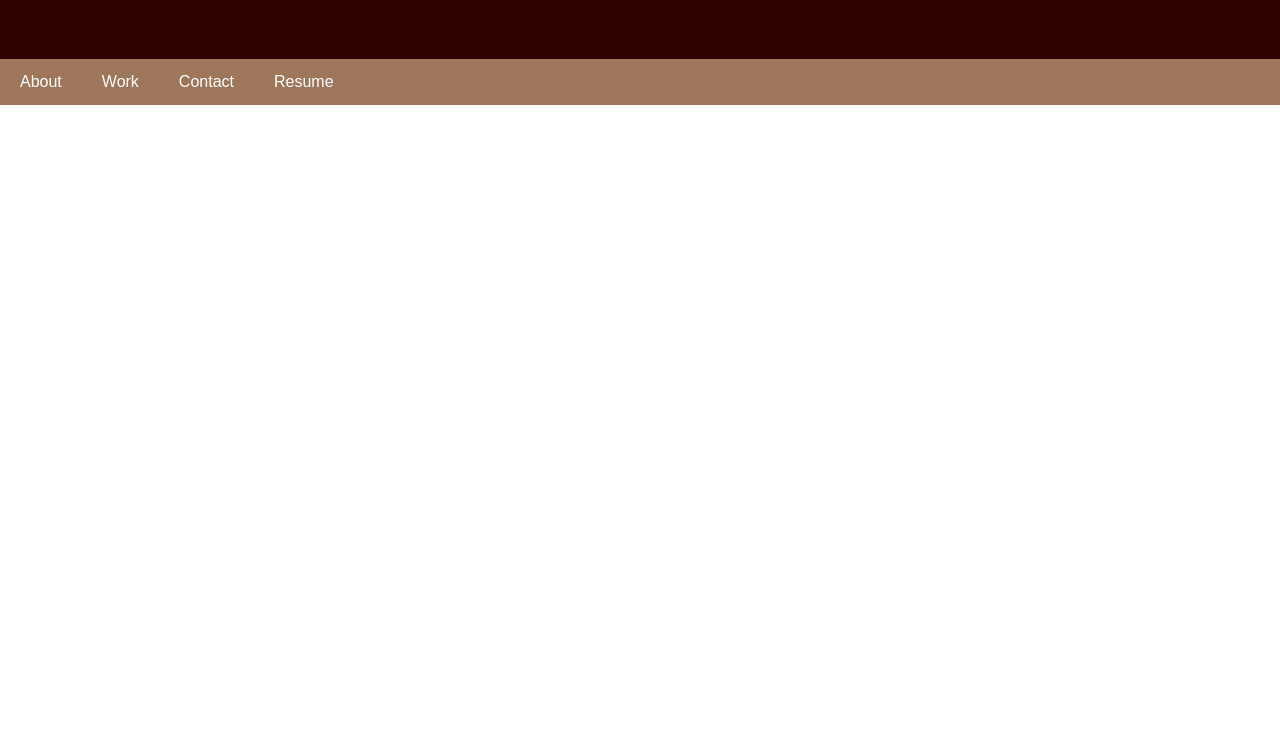
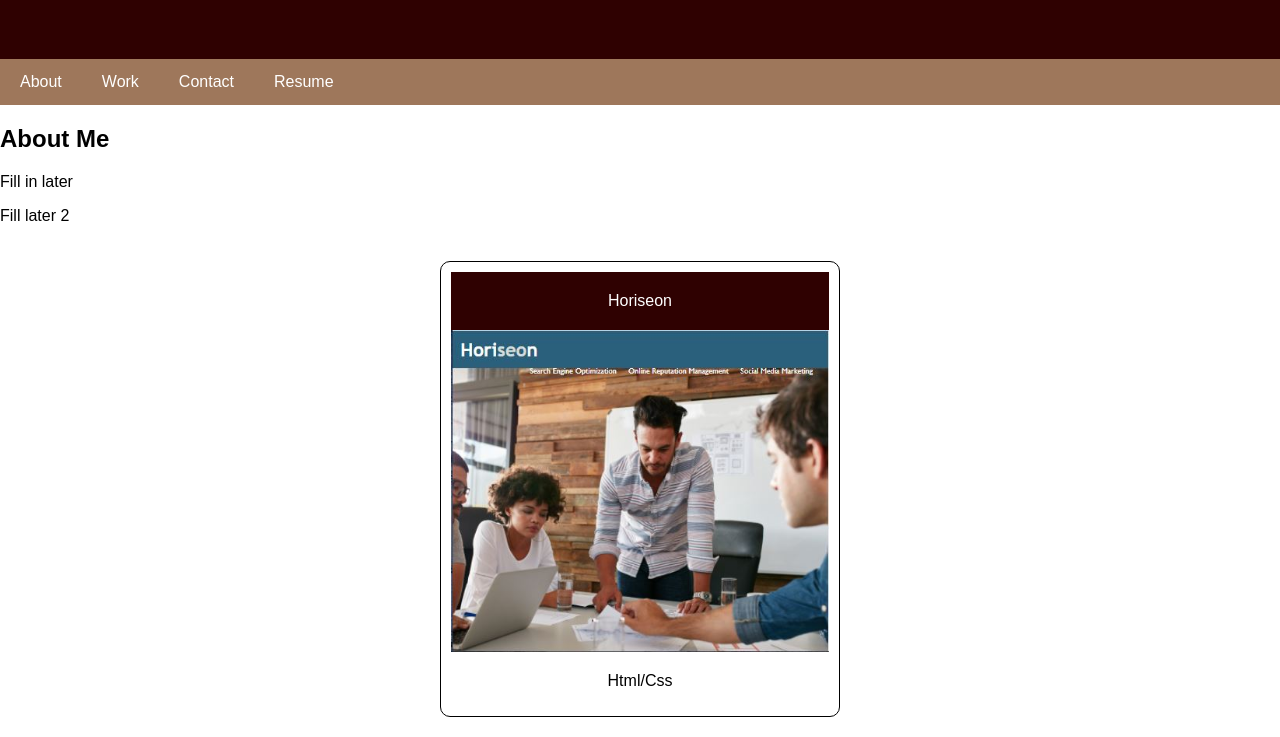
Before and after one commit to codeSweats/PersonalPortfolio, a plain HTML site: page index.html in a window 1280 px wide. Shown: the part 101-838 px from the top of the page. Before the commit the page ends 800 px from the top, so only its background shows below. Drawn offline with Linux system fonts and the light colour scheme.

Commit message:
Added first project for portfolio

```diff
--- a/assets/css/style.css
+++ b/assets/css/style.css
@@ -31,6 +31,35 @@ nav a {
   text-align: center;
 }
 
+.products {
+  flex: 4;
+  background-color: #fff;
+  padding: 20px;
+  display: flex;
+  flex-wrap: wrap;
+  justify-content: center;
+}
+
+.card {
+  border-style: solid;
+  border-width: 1px;
+  border-radius: 10px;
+  padding: 10px;
+  flex: 0 0 400px;
+}
+
+.card header {
+  padding: 20px;
+}
+
+.card p {
+  text-align: center;
+}
+
+.card img {
+  width: 100%;
+}
+
 @media screen and (max-width: 768px) {
   main,
   nav
--- a/index.html
+++ b/index.html
@@ -19,5 +19,23 @@
       <a href="#">Contact</a>
       <a href="#">Resume</a>
     </nav>
+    <!-- Body -->
+    <main>
+      <!-- Sidebar -->
+      <aside>
+        <h2>About Me</h2>
+        <p>Fill in later</p>
+        <p>
+          Fill later 2
+        </p>
+      </aside>
+      <!-- Product Cards -->
+      <div class="products">
+        <section class="card">
+          <header>Horiseon</header>
+          <img src="./assets/images/Horiseon.jpg" alt="People Designing" />
+          <p>Html/Css</p>
+        </section>
+        </div>
   </body>
 </html>
```
Also changed, not shown: assets/images/Horiseon.JPG (added).
